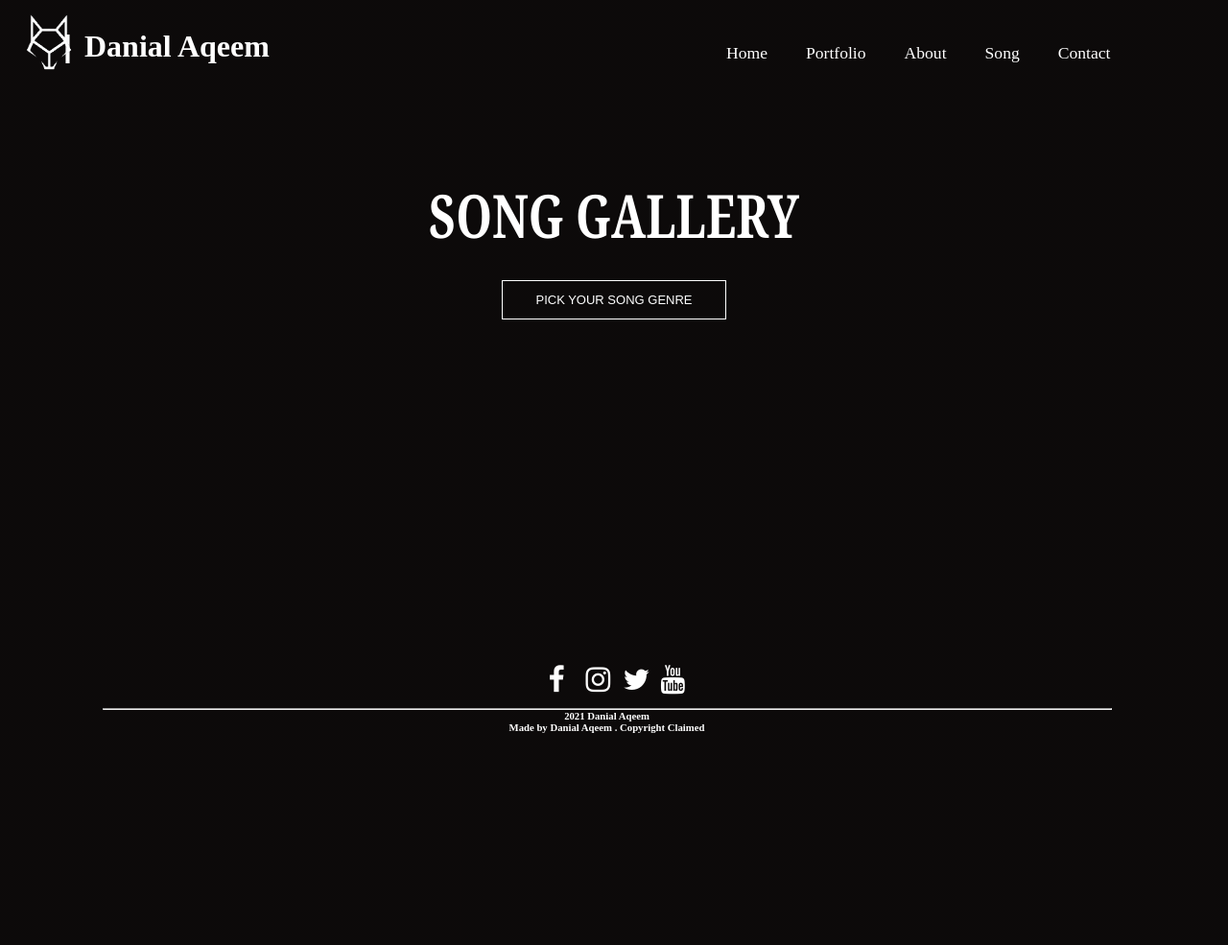
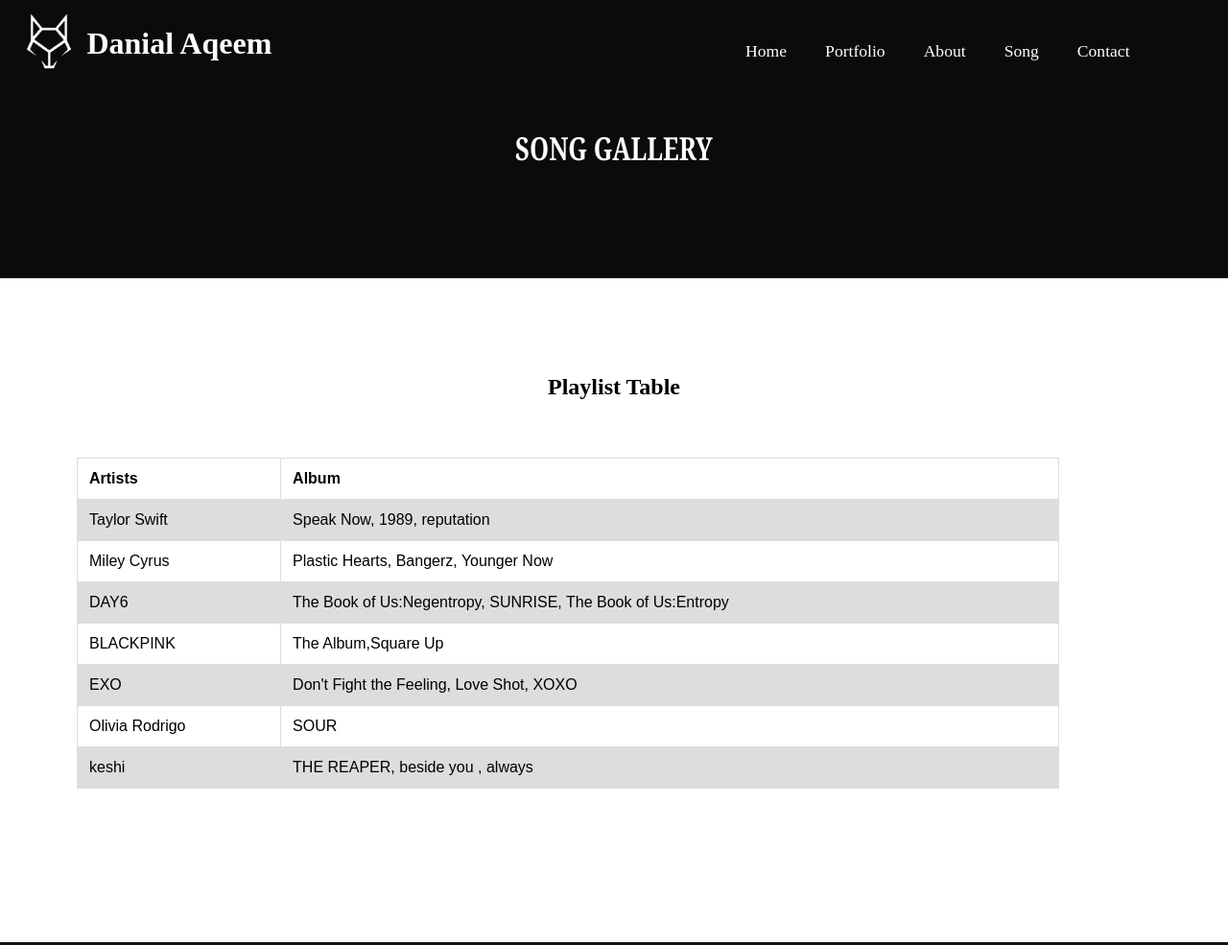
Before and after one commit to dnialaqm/mywebsite, a plain HTML site: page songgallery.html in a window 1280 px wide. Shown: the top 985 px of the page at 96% size. Drawn offline with Linux system fonts and the light colour scheme.

Commit message:
Update songgallery.html

```diff
--- a/songgallery.html
+++ b/songgallery.html
@@ -19,10 +19,8 @@
 
 		<!--------------------------------------BODY-------------------------------------->
 <body bgcolor="#191414">
-		<div class="header">
-					<div class="title">
-					<h1>|</h1>
-					</div>
+		<div class="bar">
+
 					<div class="title2">
 					<h1>Danial Aqeem</h1>
 					</div>
@@ -58,22 +56,64 @@
 			<br>
 
 		<!--------------------------------------CONTENT-------------------------------------->
-		  <section id="home">
-			  <h1 class="heading">SONG GALLERY</h1>
+		  <section class="photo" id="photo">
+			  <h1 class="topic">SONG GALLERY</h1>
 			  <br><br>
-			<div class="button">
-  <button id="myBtn" class="dropbtn">PICK YOUR SONG GENRE</button>
 
-</div>
-				<p id="demo"></p>
    		  </section>
 	<br>
-			<br>
-			<br>
-			<br>
-			<br>
-			<br>
-			<br>
+	<section id="table">
+	<center>
+<h2>Playlist Table</h2>
+</center>
+<table>
+  <tr>
+    <th>Artists</th>
+     <th>Album</th>
+
+  </tr>
+  <tr>
+    <td>Taylor Swift</td>
+    <td> Speak Now, 1989, reputation</td>
+
+  </tr>
+  <tr>
+    <td>Miley Cyrus</td>
+    <td>Plastic Hearts, Bangerz, Younger Now </td>
+
+  </tr>
+
+  <tr>
+    <td>DAY6</td>
+    <td>The Book of Us:Negentropy, SUNRISE, The Book of Us:Entropy</td>
+
+  </tr>
+  <tr>
+    <td>BLACKPINK</td>
+    <td>The Album,Square Up</td>
+
+  </tr>
+  <tr>
+    <td>EXO</td>
+    <td>Don't Fight the Feeling, Love Shot, XOXO</td>
+
+  </tr>
+    <tr>
+    <td>Olivia Rodrigo</td>
+    <td>SOUR</td>
+
+  </tr>
+   <tr>
+    <td>keshi</td>
+    <td>THE REAPER, beside you , always</td>
+
+  </tr>
+</table>
+			<!--------------------------------------EMAIL FORM-------------------------------------->
+				<a href ="form.html" class="butang">CLICK HERE TO FILL UP FORM</a>
+
+	</section>
+
 		<!--------------------------------------SONG GALLERY-------------------------------------->
 
 	<script>
```
